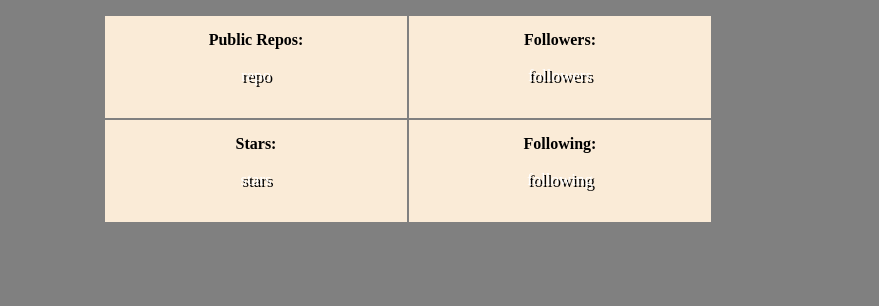
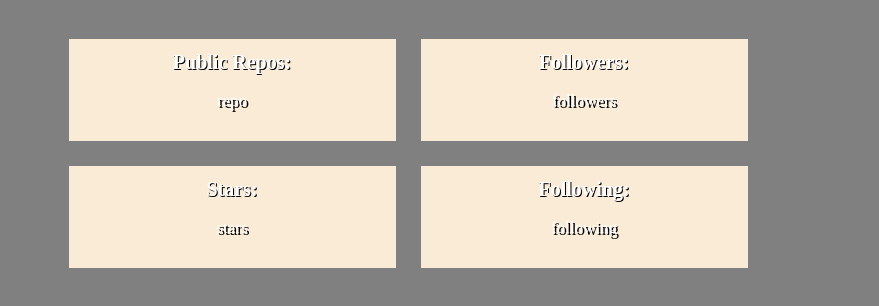
Before and after one commit to skuttenkuler/dev-profile-generator, an Electron app: page template.html in a window 1280 px wide. Shown: the part 572-878 px from the top of the page, without its empty margins (0-879 px from the left). Drawn offline with Linux system fonts and the light colour scheme.

Commit message:
template styling complete

```diff
--- a/template.html
+++ b/template.html
@@ -108,28 +108,36 @@
                 display: flex;
                 justify-content: center;
                 width: 100%;
+                color: #fff;
+                font-size: 20px;
+                text-shadow: 1px 1px black;
+
+            }
+            table{
+                border-spacing: 25px;
+
             }
             #repos{
                 height: 100px;
-                width: 300px;
+                width: 325px;
                 text-align: center;
 
             }
             #followers{
                 height: 100px;
-                width: 300px;
+                width: 325px;
                 text-align: center;
 
             }
             #stars{
                 height: 100px;
-                width: 300px;
+                width: 325px;
                 text-align: center;
 
             }
             #following{
                 height: 100px;
-                width: 300px;
+                width: 325px;
                 text-align: center;
 
             }
```
